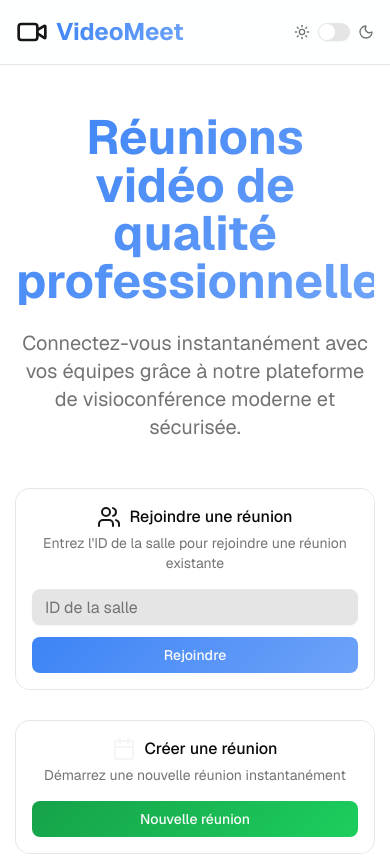
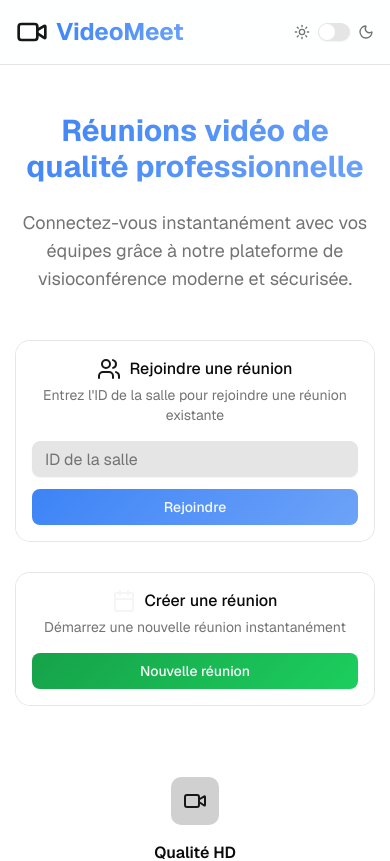
Before and after one commit to assadi-dev/video-meet-app, a Next.js app in the folder apps/web/: page /home in a window 390 px wide. Shown: the top 861 px of the page. Built offline with nearby package versions, Linux system fonts and the light colour scheme.

Commit message:
feat: add BannerPresentation component to home page

```diff
--- a/apps/web/app/home/_components/BannerOresentation.tsx
+++ b/apps/web/app/home/_components/BannerOresentation.tsx
@@ -5,10 +5,10 @@ import { Card, CardContent, CardDescription, CardHeader, CardTitle } from "@ui/c
 export const BannerPresentation = () => {
     return (
         <>
-            <h2 className="text-5xl font-bold mb-6 bg-gradient-primary bg-clip-text text-transparent">
+            <h2 className="text-3xl  sm:text-5xl font-bold mb-6 bg-gradient-primary bg-clip-text text-transparent">
                 Réunions vidéo de qualité professionnelle
             </h2>
-            <p className="text-xl text-muted-foreground mb-12 max-w-2xl mx-auto">
+            <p className="text-lg sm:text-xl text-muted-foreground mb-12 max-w-2xl mx-auto">
                 Connectez-vous instantanément avec vos équipes grâce à notre plateforme
                 de visioconférence moderne et sécurisée.
             </p>
```
